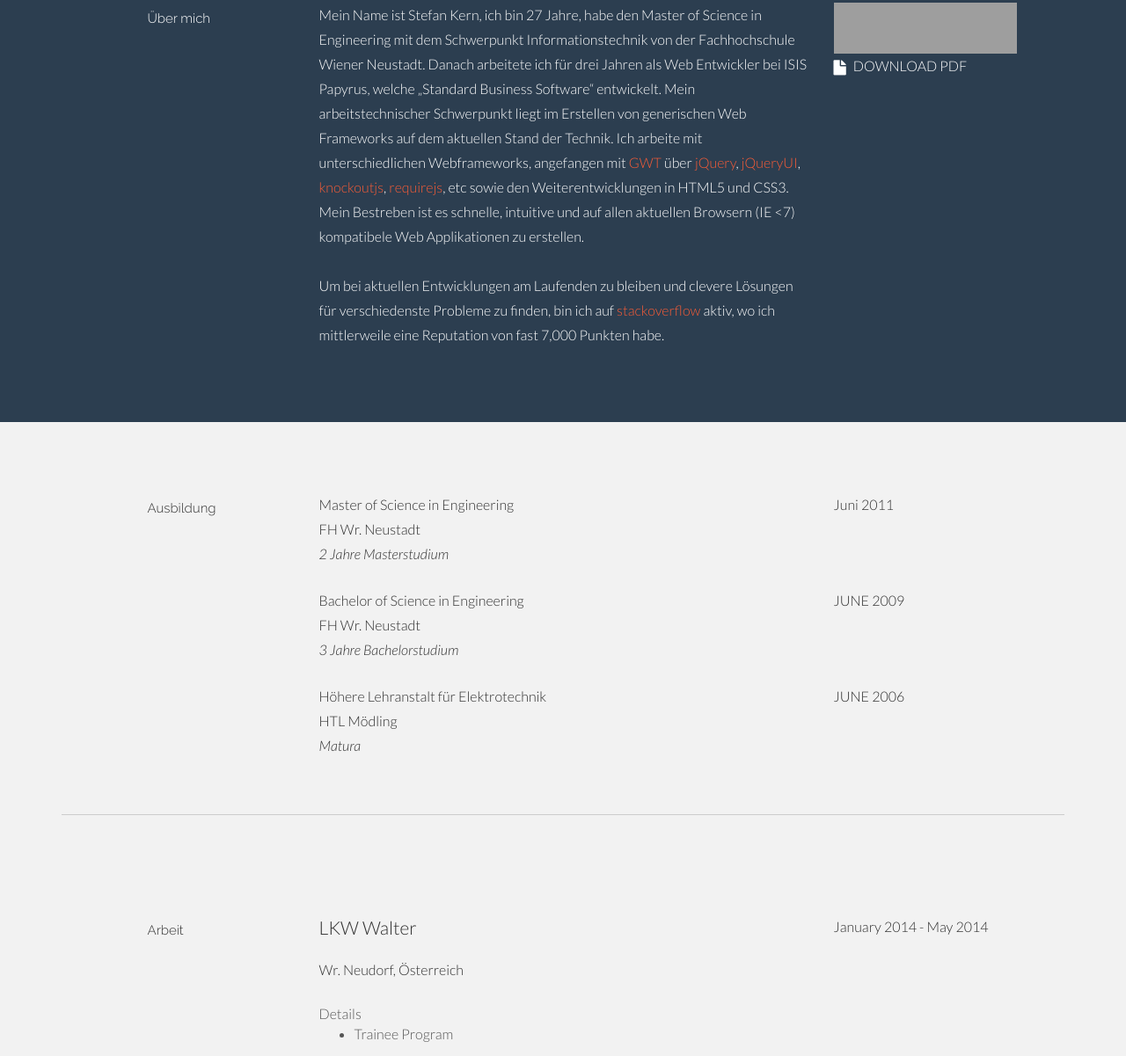
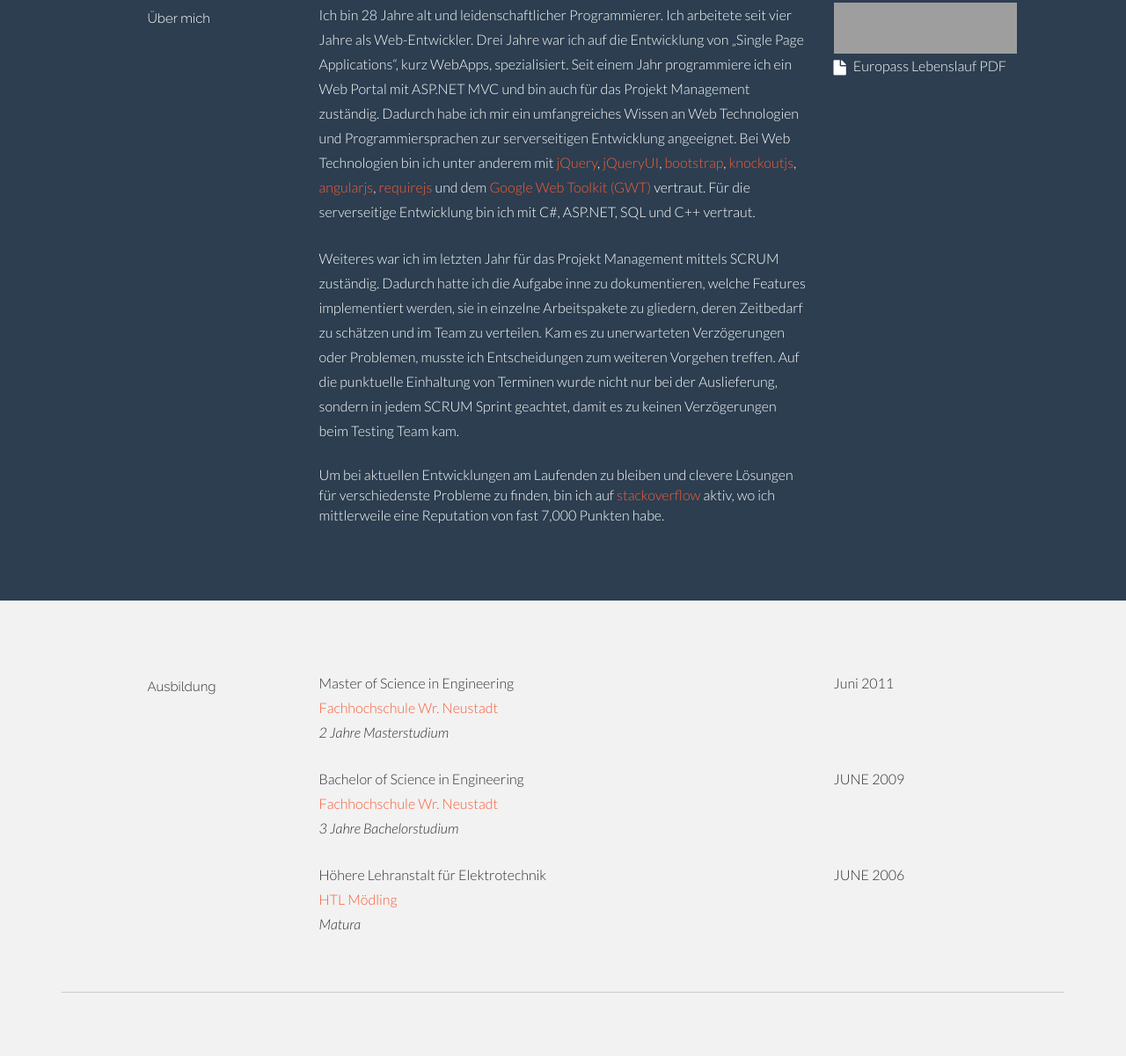
Before and after one commit to StefanKern/stefankern.github.io, a plain HTML site: page index.html in a window 1280 px wide. Shown: the part 617-1818 px from the top of the page at 88% size. Drawn offline with nearby package versions, Linux system fonts and the light colour scheme; grey boxes are pictures that could not be loaded.

Commit message:
Updated über mich und Lebenslauf

```diff
--- a/index.html
+++ b/index.html
@@ -73,19 +73,13 @@
                     </div>
                     <div class="col-lg-6">
                         <p>
-                            Mein Name ist Stefan Kern, ich bin 27 Jahre, habe den  Master of Science in Engineering
-                            mit dem Schwerpunkt Informationstechnik von der Fachhochschule Wiener Neustadt. Danach arbeitete
-                            ich für drei Jahren als Web Entwickler bei ISIS Papyrus, welche
-                            „Standard  Business Software“ entwickelt. Mein arbeitstechnischer Schwerpunkt liegt im
-                            Erstellen von generischen Web Frameworks auf dem aktuellen Stand der Technik. Ich arbeite mit
-                            unterschiedlichen Webframeworks, angefangen mit <a href="http://www.gwtproject.org/">GWT</a>
-                            über <a href="http://jquery.com/">jQuery</a>, <a href="http://jqueryui.com/">jQueryUI</a>,
-                            <a href="http://knockoutjs.com/">knockoutjs</a>, <a href="http://requirejs.org/">requirejs</a>,
-                            etc sowie den Weiterentwicklungen in HTML5 und CSS3.
-                            Mein Bestreben ist es schnelle, intuitive und auf allen aktuellen Browsern (IE &lt;7) kompatibele
-                            Web Applikationen zu erstellen.
-                            <br>
-                            <br>Um bei aktuellen Entwicklungen am Laufenden zu bleiben und  clevere Lösungen
+							Ich bin 28 Jahre alt und leidenschaftlicher Programmierer. Ich arbeitete seit vier Jahre als Web-Entwickler. Drei Jahre war ich auf die Entwicklung von „Single Page Applications“, kurz WebApps, spezialisiert. Seit einem Jahr programmiere ich ein Web Portal mit ASP.NET MVC und bin auch für das Projekt Management zuständig. Dadurch habe ich mir ein umfangreiches Wissen an Web Technologien und Programmiersprachen zur serverseitigen Entwicklung angeeignet. Bei Web Technologien bin ich unter anderem mit <a href="http://jquery.com/">jQuery</a>, <a href="http://jqueryui.com/">jQueryUI</a>, <a href="http://getbootstrap.com/">bootstrap</a>,  <a href="http://knockoutjs.com/">knockoutjs</a>, <a href="https://angularjs.org/">angularjs</a>, <a href="http://requirejs.org/">requirejs</a> und dem <a href="http://www.gwtproject.org/">Google Web Toolkit (GWT)</a> vertraut. Für die serverseitige Entwicklung bin ich mit C#, ASP.NET, SQL und C++ vertraut.
+						</p>
+						<p>
+							Weiteres war ich im letzten Jahr für das Projekt Management mittels SCRUM zuständig. Dadurch hatte ich die Aufgabe inne zu dokumentieren, welche Features implementiert werden, sie in einzelne Arbeitspakete zu gliedern, deren Zeitbedarf zu schätzen und im Team zu verteilen. Kam es zu unerwarteten Verzögerungen oder Problemen, musste ich Entscheidungen zum weiteren Vorgehen treffen. Auf die punktuelle Einhaltung von Terminen wurde nicht nur bei der Auslieferung, sondern in jedem SCRUM Sprint geachtet, damit es zu keinen Verzögerungen beim Testing Team kam.
+						</p>
+                        </p>
+							Um bei aktuellen Entwicklungen am Laufenden zu bleiben und  clevere Lösungen
                             für verschiedenste Probleme zu finden, bin ich auf
                             <a href="http://stackoverflow.com/users/639035/stefan">stackoverflow</a>
                             aktiv, wo ich mittlerweile eine Reputation von fast 7,000 Punkten habe.
@@ -95,7 +89,7 @@
 						<a href="http://stackoverflow.com/users/639035/stefan">
 							<img src="http://stackoverflow.com/users/flair/639035.png?theme=dark" width="208" height="58" alt="profile for Stefan at Stack Overflow, Q&amp;A for professional and enthusiast programmers" title="profile for Stefan at Stack Overflow, Q&amp;A for professional and enthusiast programmers">
 						</a>
-                        <p><a href="docs/Stefan-Kern-Lebenslauf.pdf"><i class="icon-file"></i></a>DOWNLOAD PDF</p>
+                        <p><a href="docs/Europass-CV-20150713-KernMsc-DE.pdf"><i class="icon-file"></i></a>Europass Lebenslauf PDF</p>
                     </div>
                 </div>
             </div>
@@ -110,7 +104,7 @@
                 <div class="col-lg-6">
                     <p>
                         Master of Science in Engineering<br />
-                        FH Wr. Neustadt <br />
+                        <a href="http://www.fhwn.ac.at/">Fachhochschule Wr. Neustadt</a> <br />
                         <i>2 Jahre Masterstudium</i>
                     </p>
                 </div>
@@ -123,7 +117,7 @@
                 <div class="col-lg-6 col-lg-offset-3">
                     <p>
                         Bachelor of Science in Engineering<br />
-                        FH Wr. Neustadt <br />
+                        <a href="http://www.fhwn.ac.at/">Fachhochschule Wr. Neustadt</a> <br />
                         <i>3 Jahre Bachelorstudium</i>
                     </p>
                 </div>
@@ -134,7 +128,7 @@
                 <div class="col-lg-6 col-lg-offset-3">
                     <p>
                         Höhere Lehranstalt für Elektrotechnik<br />
-                        HTL Mödling <br />
+                        <a href="http://htl.moedling.at/index.php?id=965">HTL Mödling </a><br />
                         <i>Matura</i>
                     </p>
                 </div>
@@ -211,7 +205,9 @@
                         </p>
                         <details open>
                             <summary>Details</summary>
-                            Entwickeln eines MISRA-C Checker als Visual Studio Plugin in C#
+                            <ul>
+                                <li>Entwickeln eines MISRA-C Checker als Visual Studio Plugin in C#
+                            </ul>
                         </details>
                     </div>
                     <div class="col-lg-3">
@@ -342,7 +338,7 @@
         </footer>
     </main>
 
-    <script src="//ajax.googleapis.com/ajax/libs/jquery/1.11.0/jquery.min.js"></script>
+    <script src="http://ajax.googleapis.com/ajax/libs/jquery/1.11.0/jquery.min.js"></script>
     <script src="assets/js/bootstrap.js"></script>
     <script src="assets/js/smooth-scroll.js"></script>
     <script src="assets/js/inview.js"></script>
```
Also changed, not shown: 2 other files.
